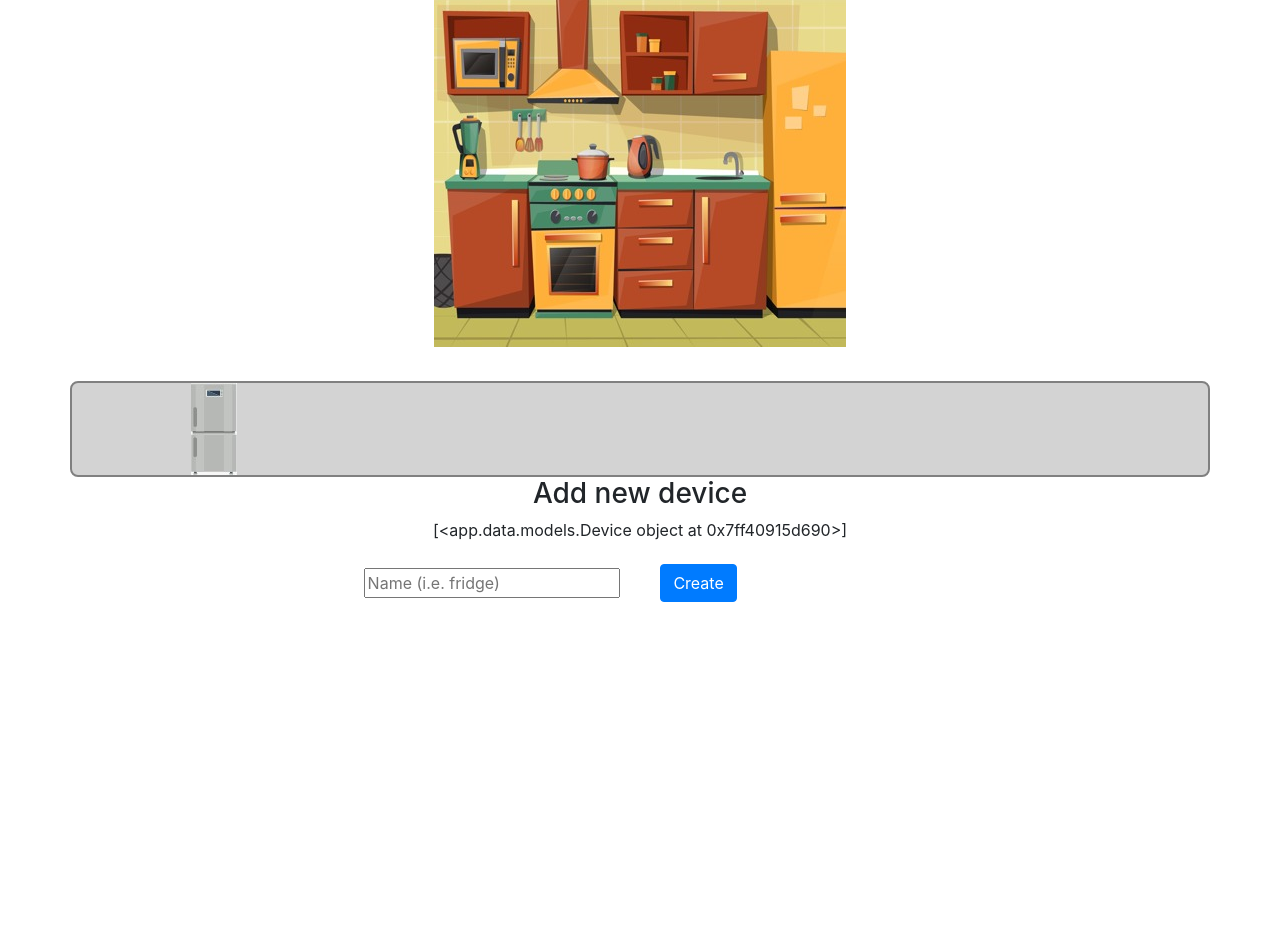
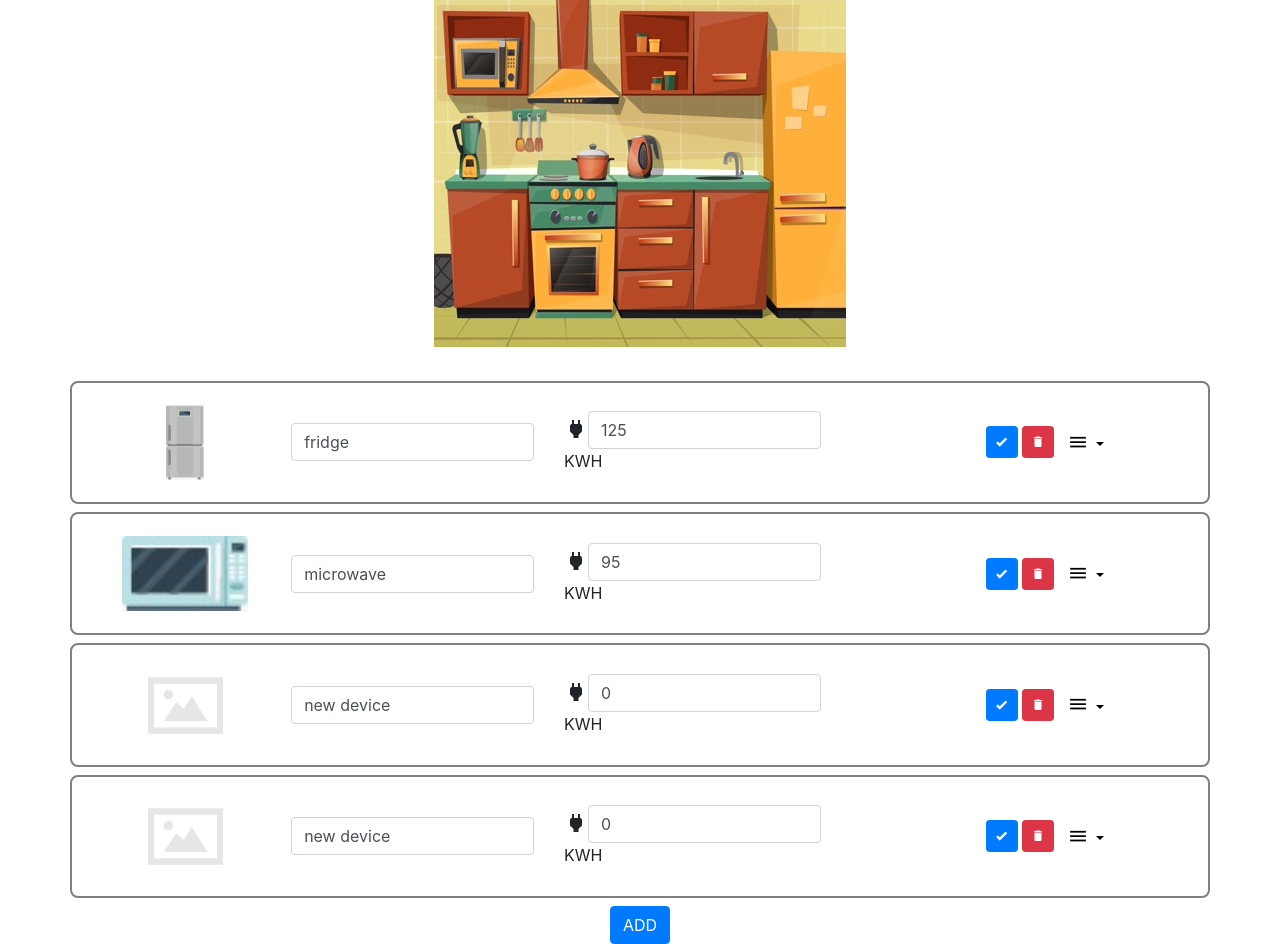
Before and after one commit to govi218/energenies, a Flask app: page / in a window 1280 px wide. Shown: the part 103-1047 px from the top of the page. Before the commit the page ends 705 px from the top, so only its background shows below. Run offline with Flask 2, Linux system fonts and the light colour scheme; some libraries are stand-ins or nearby versions.

Commit message:
added ability to create, edit, update and delete devices

```diff
--- a/application/app/data/models.py
+++ b/application/app/data/models.py
@@ -11,7 +11,8 @@ class User(object):
 
 class Device(object):
 
-    def __init__(self, name, energy_usage, points, image):
+    def __init__(self, id, name, energy_usage, points, image):
+        self.id = id
         self.name = name
         self.energy_usage = energy_usage
         self.points = points
--- a/application/app/forms/public.py
+++ b/application/app/forms/public.py
@@ -7,7 +7,7 @@ class StartForm(FlaskForm):
     submit = SubmitField('Start')
 
 class CreateDeviceForm(FlaskForm):
-    name = StringField('Name', validators=[DataRequired()], render_kw={"placeholder": "Name (i.e. fridge)"})
+    # name = StringField('Name', validators=[DataRequired()], render_kw={"placeholder": "Name (i.e. fridge)"})
     # device_type = SelectField('Type', choices=[
     #     ("fridge", "fridge"),
     #     ("oven", "oven"),
@@ -16,4 +16,4 @@ class CreateDeviceForm(FlaskForm):
     #     ("solar panels", "solar panels"),
     #     ("heater", )
     # ])
-    submit = SubmitField('Create')
+    submit = SubmitField('Add')
--- a/application/app/routes/handlers.py
+++ b/application/app/routes/handlers.py
@@ -1,8 +1,8 @@
 from app import app
 from app.data.models import User, Device
 from app.forms.public import StartForm, CreateDeviceForm
-from flask import redirect, render_template, url_for
-
+from flask import request, redirect, render_template, url_for, jsonify
+from uuid import uuid4
 
 title = "Energysavers"
 device_types=["fridge", "oven", "car", "solar panels", "heater"]
@@ -11,10 +11,10 @@ device_types=["fridge", "oven", "car", "solar panels", "heater"]
 global user
 global devices
 
-fridge = Device(name="fridge", energy_usage=125, points=15, image="fridge.jpeg")
-# microwave = Device(name="microwave", energy_usage=95, points=8)
+fridge = Device(id=uuid4().hex[:6], name="fridge", energy_usage=125, points=15, image="fridge.jpeg")
+microwave = Device(id=uuid4().hex[:6], name="microwave", energy_usage=95, points=8, image="microwave.jpeg")
 
-devices = [fridge]
+devices = [fridge, microwave]
 ### end of database
 
 
@@ -22,8 +22,12 @@ devices = [fridge]
 @app.route('/', methods=['GET', 'POST'])
 def home():
     create_device_form = CreateDeviceForm()
-    if create_device_form.validate_on_submit():
-        print("created new device")
+    # if create_device_form.validate_on_submit():
+        # new_device = Device(id=uuid4().hex[:6], name="new device", energy_usage=0, points=0, image="")
+        # global devices
+        # devices.append(new_device)
+        # print("created new device")
+        # print(devices)
     return render_template(
         'home.html',
         title=title,
@@ -32,14 +36,39 @@ def home():
         )
 
 
-# @app.route('/create', methods=['GET', 'POST'])
-# def create():
-#     """creates a new device"""
-#     if request.method == 'POST':
-#         print("created new device")
+@app.route('/create', methods=['GET', 'POST'])
+def create():
+    """creates a new device"""
+    print("created new device")
+    new_device = Device(id=uuid4().hex[:6], name="new device", energy_usage=0, points=0, image="noimage.png")
+    global devices
+    devices.append(new_device)
+
+    if request.method == 'POST':
+        print("created new device")
+
+    return redirect(url_for('home'))
 
 
+@app.route('/update', methods=['GET', 'POST'])
+def update():
+    if request.method == 'POST':
+        for device in devices:
+            if device.id == request.form['id']:
+                device.name = request.form['name']
+                device.energy_usage = request.form['usage']
+                return jsonify({"success": True})
+    return jsonify({"success": False})
 
+
+@app.route('/delete', methods=['GET', 'POST'])
+def delete():
+    if request.method == 'POST':
+        for device in devices:
+            if device.id == request.form['id']:
+                devices.remove(device)
+                return jsonify({"success": True, "redirect": url_for('home')})
+    return jsonify({"success": False})
 
 
 
--- a/application/app/static/css/style.css
+++ b/application/app/static/css/style.css
@@ -6,11 +6,13 @@
 }
 
 .device-list-item{
+    margin-bottom: .5rem;
+    padding: 2%;
     border-style: solid;
     border-width: 2px;
     border-color: gray;
     border-radius: .5em;
-    background-color: lightgray;
+    /* background-color:; */
 }
 
 .intro{
--- a/application/app/templates/base.html
+++ b/application/app/templates/base.html
@@ -20,12 +20,15 @@
     <script src="https://code.jquery.com/jquery-3.5.1.slim.min.js"
         integrity="sha384-DfXdz2htPH0lsSSs5nCTpuj/zy4C+OGpamoFVy38MVBnE+IbbVYUew+OrCXaRkfj"
         crossorigin="anonymous"></script>
+        <script src="https://ajax.googleapis.com/ajax/libs/jquery/3.5.1/jquery.min.js"></script>
+
     <script src="https://cdn.jsdelivr.net/npm/popper.js@1.16.1/dist/umd/popper.min.js"
         integrity="sha384-9/reFTGAW83EW2RDu2S0VKaIzap3H66lZH81PoYlFhbGU+6BZp6G7niu735Sk7lN"
         crossorigin="anonymous"></script>
     <script src="https://cdn.jsdelivr.net/npm/bootstrap@4.5.3/dist/js/bootstrap.min.js"
         integrity="sha384-w1Q4orYjBQndcko6MimVbzY0tgp4pWB4lZ7lr30WKz0vr/aWKhXdBNmNb5D92v7s"
         crossorigin="anonymous"></script>
+    <script type="text/javascript" src="{{ url_for('static', filename='js/main.js') }}"></script>
 </body>
 
 </html>
--- a/application/app/templates/home.html
+++ b/application/app/templates/home.html
@@ -11,25 +11,71 @@
     </div>
 
     {% for device in devices %}
-    <div class="row device-list-item">
+    <div class="row device-list-item" id="device-section-{{ device.id }}">
+        <div class="col-xs-12 col-sm-12 col-md-2 col-lg-2 align-self-center text-center">
+            <img src="{{ url_for('static', filename='imgs/{}'.format(device.image)) }}" style="height: 75px; width: auto;"/>
+        </div>
+
         <div class="col-xs-12 col-sm-12 col-md-3 col-lg-3 align-self-center text-center">
-            <img src="{{ url_for('static', filename='imgs/{}'.format(device.image)) }}" />
+            <input type="text" class="form-control" id="nameInput-{{ device.id }}" value="{{ device.name }}" placeholder="name">
+        </div>
+
+        <div class="col-xs-12 col-sm-12 col-md-4 col-lg-4 align-self-center text-center">
+            <div style="float: left">
+                <span class="mdi mdi-power-plug" aria-hidden="true" style="font-size: 150%;"></span>
+            </div>
+            <div style="float: left">
+                <input type="text" class="form-control" id="usageInput-{{ device.id }}" value="{{ device.energy_usage }}" placeholder="energy usage" style="width: 85%;">
+
+            </div>
+            <div class="text-center align-self-center" style="float: left">
+                <p style="margin: 0">KWH</p>
+            </div>
+        </div>
+        <div class="col-xs-12 col-sm-12 col-md-3 col-lg-3 align-self-center text-center">
+            <a class="btn btn-sm btn-primary update-btn" href="#" device_id="{{ device.id }}" role="button">
+                <span class="mdi mdi-check-bold" aria-hidden="true"></span>
+            </a>
+            <a class="btn btn-sm btn-danger delete-btn" href="#" device_id="{{ device.id }}" role="button">
+                <span class="mdi mdi-delete" aria-hidden="true"></span>
+            </a>
+
+
+
+            <div class="btn-group">
+                <button class="btn btn-secondary btn-sm dropdown-toggle" type="button"
+                    style="color: black; background: transparent; border-color: transparent;"
+                    data-toggle="dropdown" aria-haspopup="true" aria-expanded="false">
+                    <i class="mdi mdi-menu" aria-hidden="true" style="font-size: 150%;"></i>
+                </button>
+                <div class="dropdown-menu dropdown-menu-right">
+                    <a class="dropdown-item" href="#">
+                        <i class="mdi mdi-magnify" aria-hidden="true"></i> Update
+                    </a>
+                    <div class="dropdown-divider"></div>
+                    <a class="dropdown-item" href="">
+                        <i class="mdi mdi-delete" aria-hidden="true"></i> Verwijder
+                    </a>
+                </div>
+            </div>
         </div>
     </div>
     {% endfor%}
 
     <div class="row">
         <div class="col-xs-12 col-sm-12 col-md-12 col-lg-12 align-self-center text-center">
-            <h3>Add new device</h3>
+            <a class="btn btn-primary" href="{{ url_for('create') }}" role="button">
+                ADD
+            </a>
 
-            <p>{{ devices }}</p>
-            <div>
+
+            <!-- <div>
                 <form action="" method="POST" role="form">
                     {{ create_device_form.hidden_tag() }}
                     <div class="row">
                         <div class="col-xs-12 col-sm-12 col-md-6 col-lg-6 align-self-center" style="text-align: right;">
                             <div class="form-section">
-                                {{ create_device_form.name(autocomplete="off") }}
+
                             </div>
                         </div>
                         <div class="col-xs-12 col-sm-12 col-md-6 col-lg-6 align-self-center" style="text-align: left;">
@@ -39,7 +85,7 @@
                         </div>
                     </div>
                 </form>
-            </div>
+            </div> -->
         </div>
     </div>
 </div>
```
Also changed, not shown: application/app/static/js/main.js (added, +44 -0 lines), requirements.txt (added, +10 -0 lines), application/app/static/imgs/noimage.png (added).
